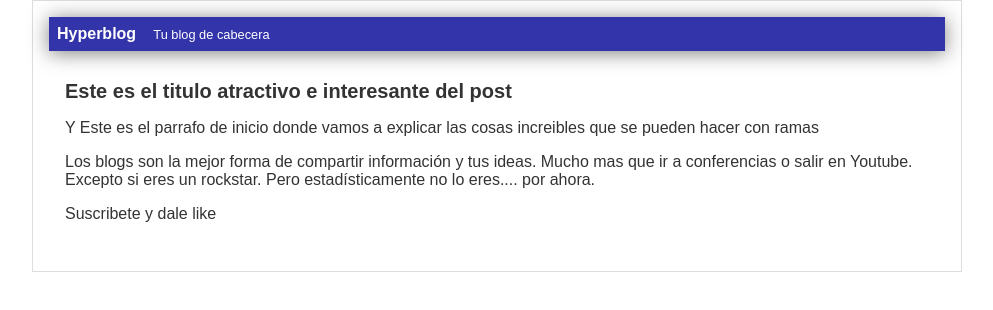
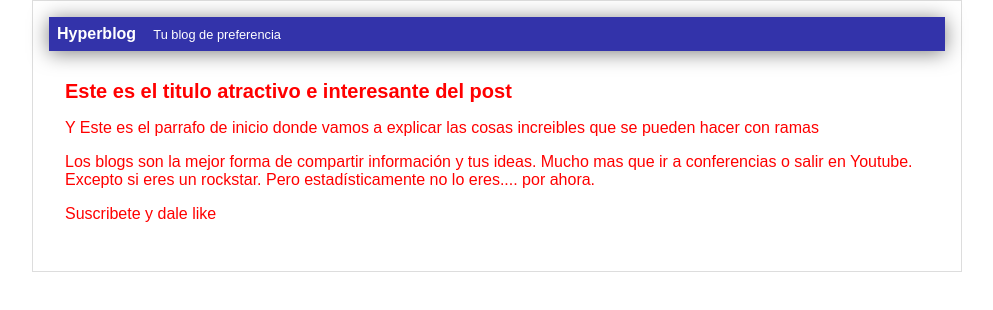
Before and after one commit to juanmurillog/hyperblog, a plain HTML site: page blogspot.html in a window 1280 px wide. Shown: the whole page, without its empty margins (143-1136 px from the left). Drawn offline with Linux system fonts and the light colour scheme.

Commit message:
modifique la cabecera y el color de la letra

```diff
--- a/blogspot.html
+++ b/blogspot.html
@@ -8,7 +8,7 @@
         <div id="container">
             <div id="cabecera">
                     Hyperblog
-                    <span id="tagline">Tu blog de cabecera</span>
+                    <span id="tagline">Tu blog de preferencia</span>
             </div>
             <div id="post">
                     <h1>Este es el titulo atractivo e interesante del post</h1>
--- a/css/estilos.css
+++ b/css/estilos.css
@@ -1,5 +1,5 @@
 body{
-    color: #333;
+    color: red;
     text-align: center;
     font-family: "Arial";
     font-size: 16px;
```
